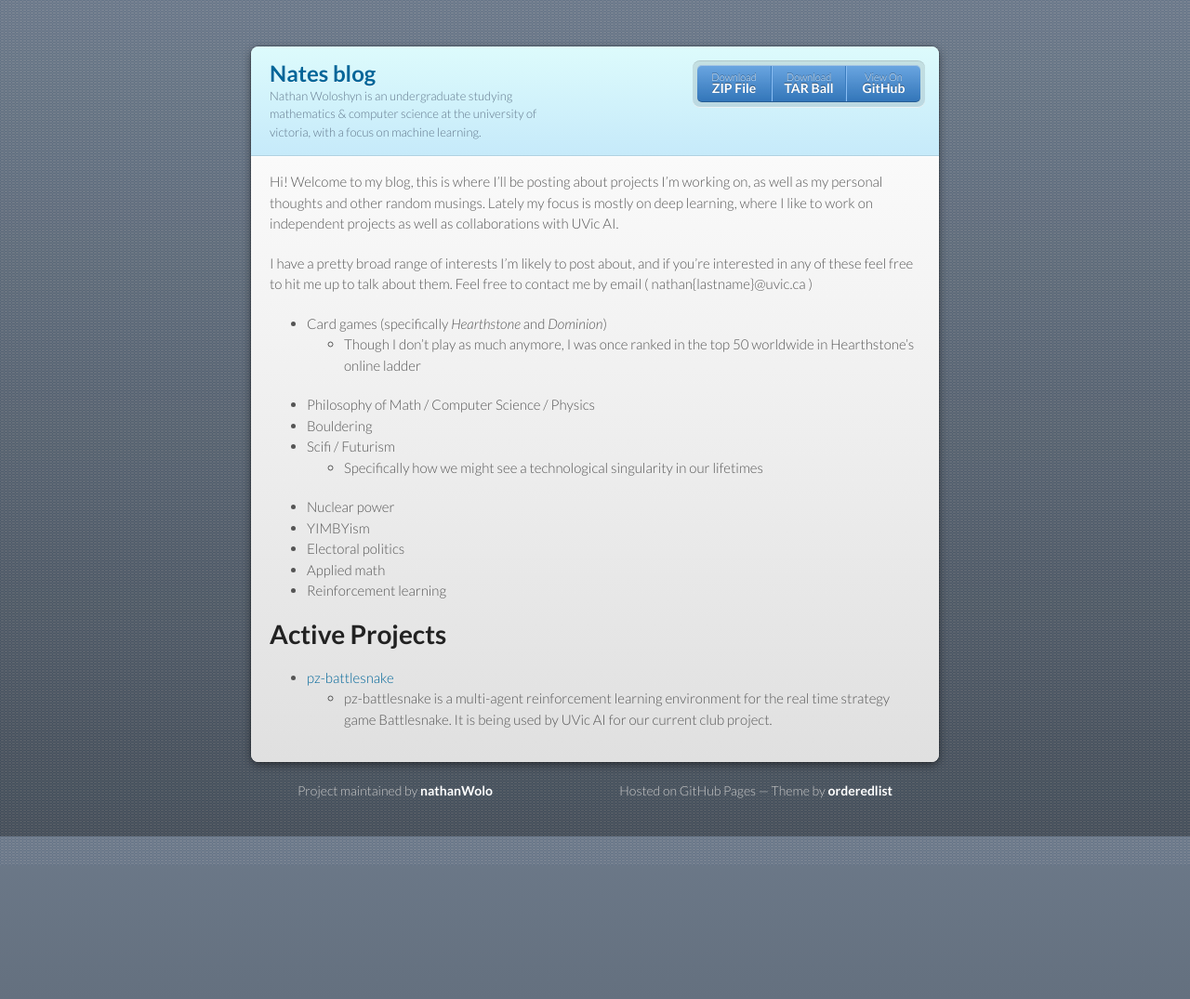
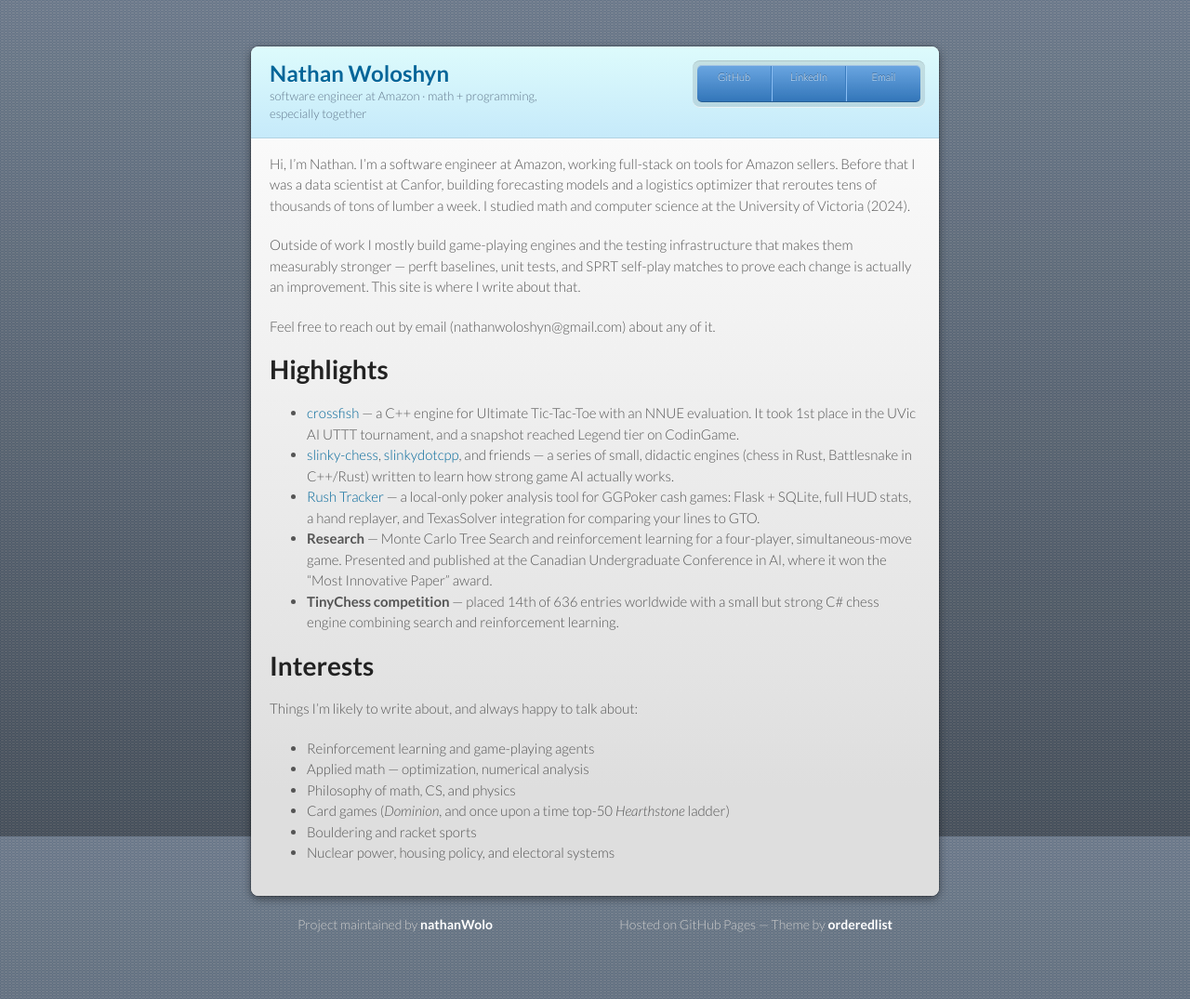
Before and after one commit to nathanWolo/blog, a Jekyll site: the page built from index.md, in a window 1280 px wide. Shown: the whole page at 93% size. Built offline with Jekyll 4.4.1, drawn with Linux system fonts in a browser that asks for light colours; before the commit the page ends 931 px from its top, so only the background shows below that.

Commit message:
Refresh homepage: current bio, project highlights, cleaned sidebar
Rewrites the landing page from the outdated student intro to a portfolio
homepage: current role (Amazon/Canfor/UVic), a Highlights section
(crossfish, the slinky engine series, Rush Tracker, CUCAI research,
TinyChess result), and a trimmed interests list. Updates the site title
and tagline, drops the ZIP/TAR download buttons, and replaces the
theme's GitHub-project sidebar links with GitHub/LinkedIn/Email.

Co-Authored-By: Claude Sonnet 5 <noreply@anthropic.com>

```diff
--- a/_config.yml
+++ b/_config.yml
@@ -1,5 +1,5 @@
-title: Nates blog
-description: Nathan Woloshyn is an undergraduate studying mathematics & computer science at the university of victoria, with a focus on machine learning.
-show_downloads: true
+title: Nathan Woloshyn
+description: software engineer at Amazon &middot; math + programming, especially together
+show_downloads: false
 google_analytics:
 theme: jekyll-theme-modernist
--- a/_layouts/default.html
+++ b/_layouts/default.html
@@ -25,13 +25,10 @@
         {% if site.description or site.github.project_tagline %}
           <p>{{ site.description | default: site.github.project_tagline }}</p>
         {% endif %}
-        <p class="view"><a href="{{ site.github.repository_url }}">View the Project on GitHub <small>{{ github_name }}</small></a></p>
         <ul>
-        {% if site.show_downloads %}
-          <li><a href="{{ site.github.zip_url }}">Download <strong>ZIP File</strong></a></li>
-          <li><a href="{{ site.github.tar_url }}">Download <strong>TAR Ball</strong></a></li>
-        {% endif %}
-          <li><a href="{{ site.github.repository_url }}">View On <strong>GitHub</strong></a></li>
+          <li><a href="https://github.com/nathanWolo">GitHub</a></li>
+          <li><a href="https://www.linkedin.com/in/nathanwoloshyn/">LinkedIn</a></li>
+          <li><a href="mailto:nathanwoloshyn@gmail.com">Email</a></li>
         </ul>
       </header>
       <section>
--- a/index.md
+++ b/index.md
@@ -2,33 +2,48 @@
 layout: default
 ---
 
-Hi! Welcome to my blog, this is where I'll be posting about projects I'm working on, as well as my personal thoughts and other random musings.
-Lately my focus is mostly on deep learning, where I like to work on independent projects as well as collaborations with UVic AI.
+Hi, I'm Nathan. I'm a software engineer at Amazon, working full-stack on tools
+for Amazon sellers. Before that I was a data scientist at Canfor, building
+forecasting models and a logistics optimizer that reroutes tens of thousands of
+tons of lumber a week. I studied math and computer science at the University of
+Victoria (2024).
 
-<!-- [Link to another page](./another-page.html). -->
+Outside of work I mostly build game-playing engines and the testing
+infrastructure that makes them measurably stronger &mdash; perft baselines, unit
+tests, and SPRT self-play matches to prove each change is actually an
+improvement. This site is where I write about that.
 
-I have a pretty broad range of interests I'm likely to post about, and if you're interested in any of these feel free to hit me up to talk about them.
-Feel free to contact me by email ( nathan{lastname}@uvic.ca )
-*   Card games (specifically *Hearthstone* and *Dominion*)
-    <ul>
-      <li>Though I don’t play as much anymore, I was once ranked in the top 50 worldwide in Hearthstone’s online ladder</li>
-    </ul>
-*   Philosophy of Math / Computer Science / Physics
-*   Bouldering
-*   Scifi / Futurism
-    <ul>
-      <li>Specifically how we might see a technological singularity in our lifetimes</li>
-    </ul>
-*   Nuclear power
-*   YIMBYism
-*   Electoral politics
-*   Applied math
-*   Reinforcement learning
+Feel free to reach out by email (nathanwoloshyn@gmail.com) about any of it.
 
-# Active Projects
+# Highlights
 
-*   <a href= "https://github.com/nathanWolo/pz-battlesnake">pz-battlesnake </a>
-    <ul>
-      <li>pz-battlesnake is a multi-agent reinforcement learning environment for the real time strategy game Battlesnake.
-It is being used by UVic AI for our current club project.</li>
-    </ul>
+*   <a href="https://github.com/nathanWolo/crossfish">crossfish</a> &mdash; a
+    C++ engine for Ultimate Tic-Tac-Toe with an NNUE evaluation. It took 1st
+    place in the UVic AI UTTT tournament, and a snapshot reached Legend tier on
+    CodinGame.
+*   <a href="https://github.com/nathanWolo/slinky-chess">slinky-chess</a>,
+    <a href="https://github.com/nathanWolo/slinkydotcpp">slinkydotcpp</a>, and
+    friends &mdash; a series of small, didactic engines (chess in Rust,
+    Battlesnake in C++/Rust) written to learn how strong game AI actually works.
+*   <a href="https://github.com/nathanWolo/poker_hands">Rush Tracker</a> &mdash;
+    a local-only poker analysis tool for GGPoker cash games: Flask + SQLite, full
+    HUD stats, a hand replayer, and TexasSolver integration for comparing your
+    lines to GTO.
+*   <b>Research</b> &mdash; Monte Carlo Tree Search and reinforcement learning for
+    a four-player, simultaneous-move game. Presented and published at the
+    Canadian Undergraduate Conference in AI, where it won the "Most Innovative
+    Paper" award.
+*   <b>TinyChess competition</b> &mdash; placed 14th of 636 entries worldwide
+    with a small but strong C# chess engine combining search and reinforcement
+    learning.
+
+# Interests
+
+Things I'm likely to write about, and always happy to talk about:
+
+*   Reinforcement learning and game-playing agents
+*   Applied math &mdash; optimization, numerical analysis
+*   Philosophy of math, CS, and physics
+*   Card games (*Dominion*, and once upon a time top-50 *Hearthstone* ladder)
+*   Bouldering and racket sports
+*   Nuclear power, housing policy, and electoral systems
```
